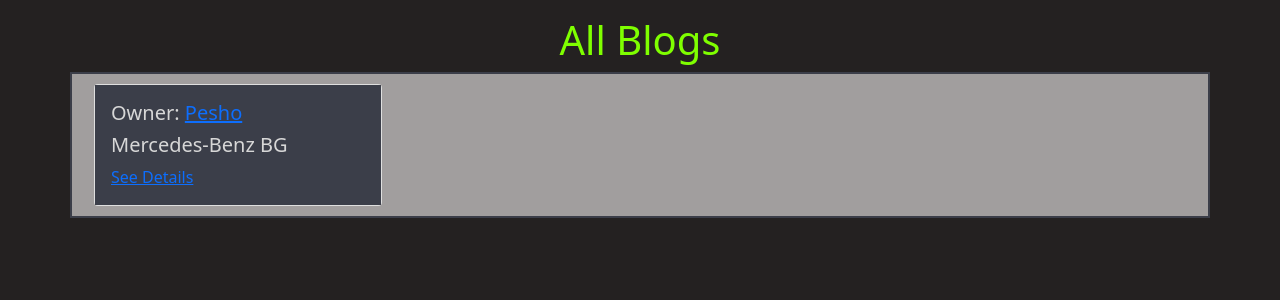
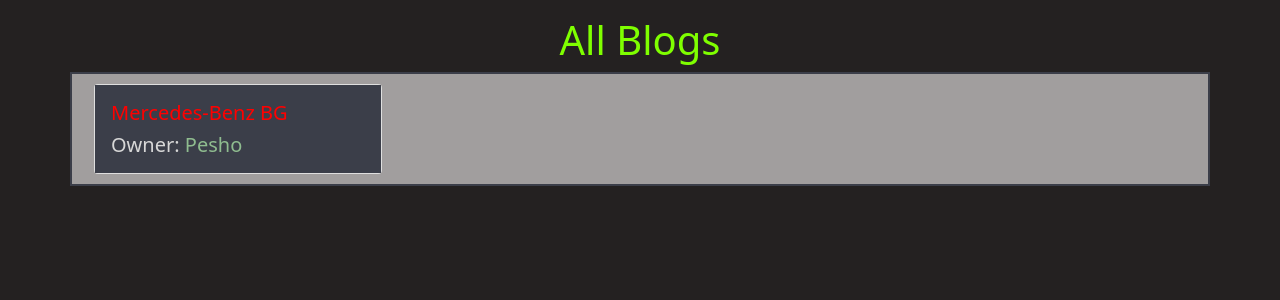
Before and after one commit to mariovelikov/Blog, a Django app: page / in a window 1280 px wide. Shown: the part 60-360 px from the top of the page. Run offline with Django 3.2, Linux system fonts and the light colour scheme; data comes from the database, SQL or seed files in the repository; both versions use the stored data as it was after the commit.

Commit message:
Add ImageField to Blog and Post models

```diff
--- a/BlogAPP/blogs_system/models.py
+++ b/BlogAPP/blogs_system/models.py
@@ -8,6 +8,7 @@
 class Blog(models.Model):
     slug = models.SlugField(editable=False)
     name = models.CharField(max_length=30)
+    picture = models.ImageField(upload_to='BlogsImage', blank=False)
     description = models.TextField()
     user = models.ForeignKey(Profile, on_delete=models.CASCADE, null=True)
 
@@ -17,6 +18,7 @@
 
 class Post(models.Model):
     title = models.CharField(max_length=30)
+    picture = models.ImageField(upload_to='PostsImage', blank=False)
     text = models.TextField()
     blog = models.ForeignKey(Blog, on_delete=models.CASCADE, null=True)
     user = models.ForeignKey(Profile, on_delete=models.CASCADE, null=True)
--- a/templates/index.html
+++ b/templates/index.html
@@ -7,9 +7,13 @@
                 <div class="col-sm-3">
                     <div class="card">
                         <div class="card-body">
-                            <h5 class="card-text">Owner: <a href="{% url 'user profile' blog.user.user_id %}"  >{{ blog.user }}</a> </h5>
-                            <h5 class="card-text">{{ blog.name }}</h5>
-                            <a href="{% url 'blog details' blog.id %}">See Details </a>
+
+                            <h5 class="card-text"><a style="text-decoration: none; color: red"
+                                                                        href="{% url 'blog details' blog.id %}"> {{ blog }}</a>
+                            </h5>
+                            <h5 class="card-text" style="text-decoration: none">Owner: <a
+                                    style="color: darkseagreen; text-decoration: none"
+                                    href="{% url 'user profile' blog.user.user_id %}">{{ blog.user }}</a></h5>
                         </div>
                     </div>
                 </div>
```
Also changed, not shown: db.sqlite3.
